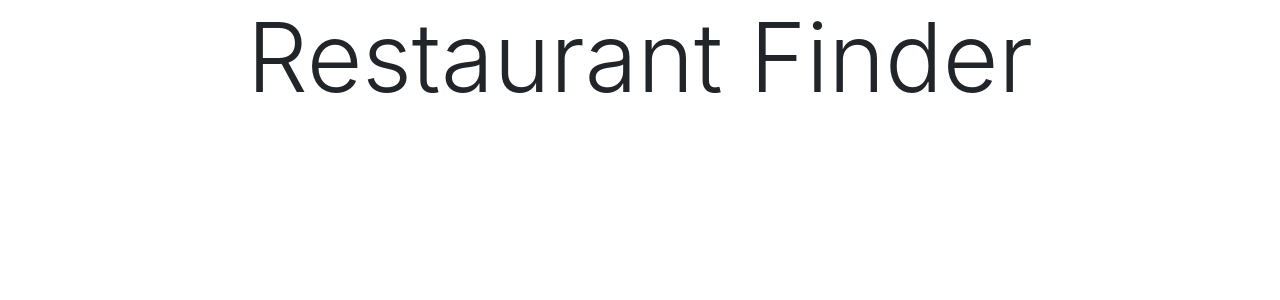
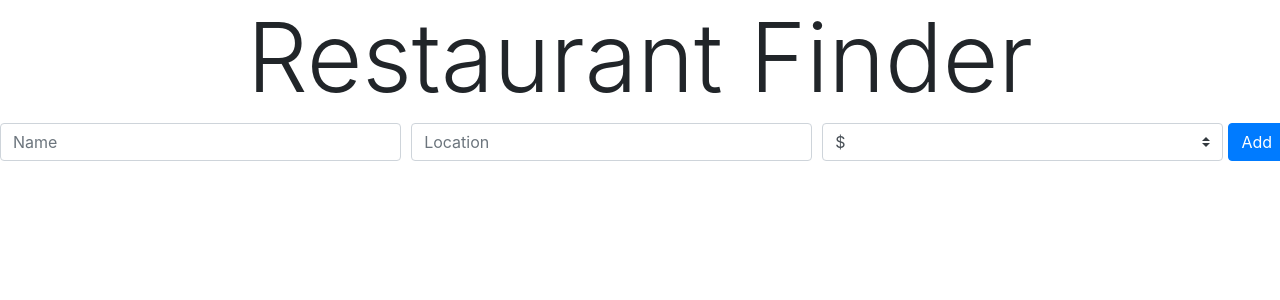
Before and after one commit to gvgui/yelp_pern, a React (Create React App) app in the folder client/: page / in a window 1280 px wide. Shown: the top 300 px of the page. Built offline with nearby package versions, Linux system fonts and the light colour scheme.

Commit message:
added add restaurant component to home screen

```diff
--- a/client/src/components/AddRestaurant.jsx
+++ b/client/src/components/AddRestaurant.jsx
@@ -2,17 +2,17 @@ import React from 'react'
 
 const AddRestaurant = () => {
   return (
-    <div className='mb-4'>
+    <div className="mb-4">
         <form action="">
             <div className="form-row">
                 <div className="col">
-                    <input type="text" className='form-control' placeholder='Name'/>
+                    <input type="text" className="form-control" placeholder='Name'/>
                 </div>
                 <div className="col">
-                    <input type="text" className='form-control' placeholder='Location'/>
+                    <input type="text" className="form-control" placeholder="Location"/>
                 </div>
                 <div className="col">
-                    <select className='custom-select my-1 mr-sm-2'>
+                    <select className='custom-select'>
                         <option disabled>Price Range</option>
                         <option value="1">$</option>
                         <option value="2">$$</option>
--- a/client/src/routes/Home.jsx
+++ b/client/src/routes/Home.jsx
@@ -1,10 +1,12 @@
 import React from 'react';
+import AddRestaurant from '../components/AddRestaurant';
 import Header from '../components/Header';
 
 const Home = () => {
   return (
     <div>
         <Header/>
+        <AddRestaurant/>
     </div>
   );
 };
```
